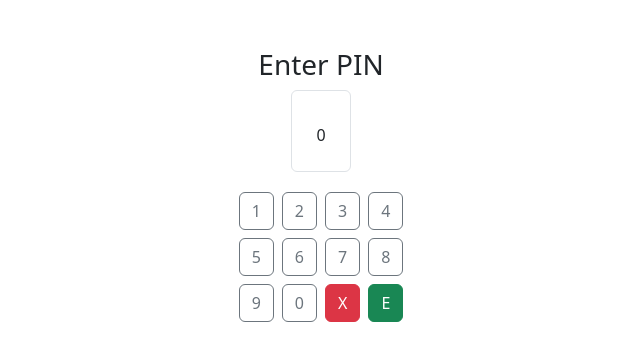
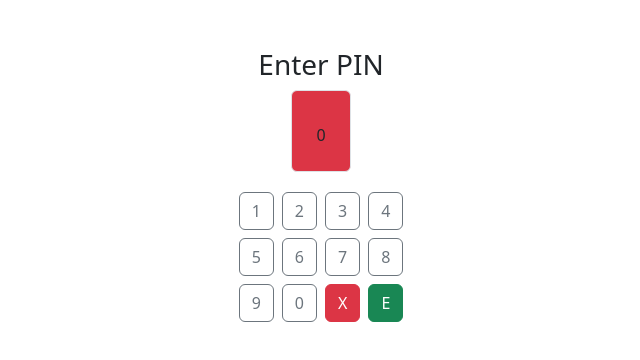
Before and after one commit to Dilnoza-Tasheva/homework67, a React (Vite) app: page / in a window 1280 px wide. Shown: the top 360 px of the page, without its empty margins (319-959 px from the left). Built offline with nearby package versions, Linux system fonts and the light colour scheme.

Commit message:
Adjusted style a bit to display green div when access granted and red div when access is denied

```diff
--- a/src/Containers/pinClicker.tsx
+++ b/src/Containers/pinClicker.tsx
@@ -3,7 +3,7 @@ import { addNumber, confirmPin, deleteNumber } from './pinClickerSlice.ts';
 import { RootState } from '../app/store.ts';
 
 const PinClicker = () => {
-  const {userMessage, input} = useSelector((state: RootState) => state.pinClicker);
+  const {userMessage, input, access} = useSelector((state: RootState) => state.pinClicker);
   const dispatch = useDispatch();
 
   const clickNumber = (number: string) => {
@@ -22,7 +22,10 @@ const PinClicker = () => {
     <>
       <div className="d-flex flex-column align align-items-center mt-5">
         <h3>Enter PIN</h3>
-        <div className="border rounded text-center mb-3 p-4">
+        <div
+          className={`border rounded text-center mb-3 p-4
+          ${access === true ? 'bg-success' : access === false ? 'bg-danger' : 'bg-body'}`}
+        >
           <div className="mb-2 text-center">{userMessage}</div>
           <div>{input.length}</div>
         </div>
```
